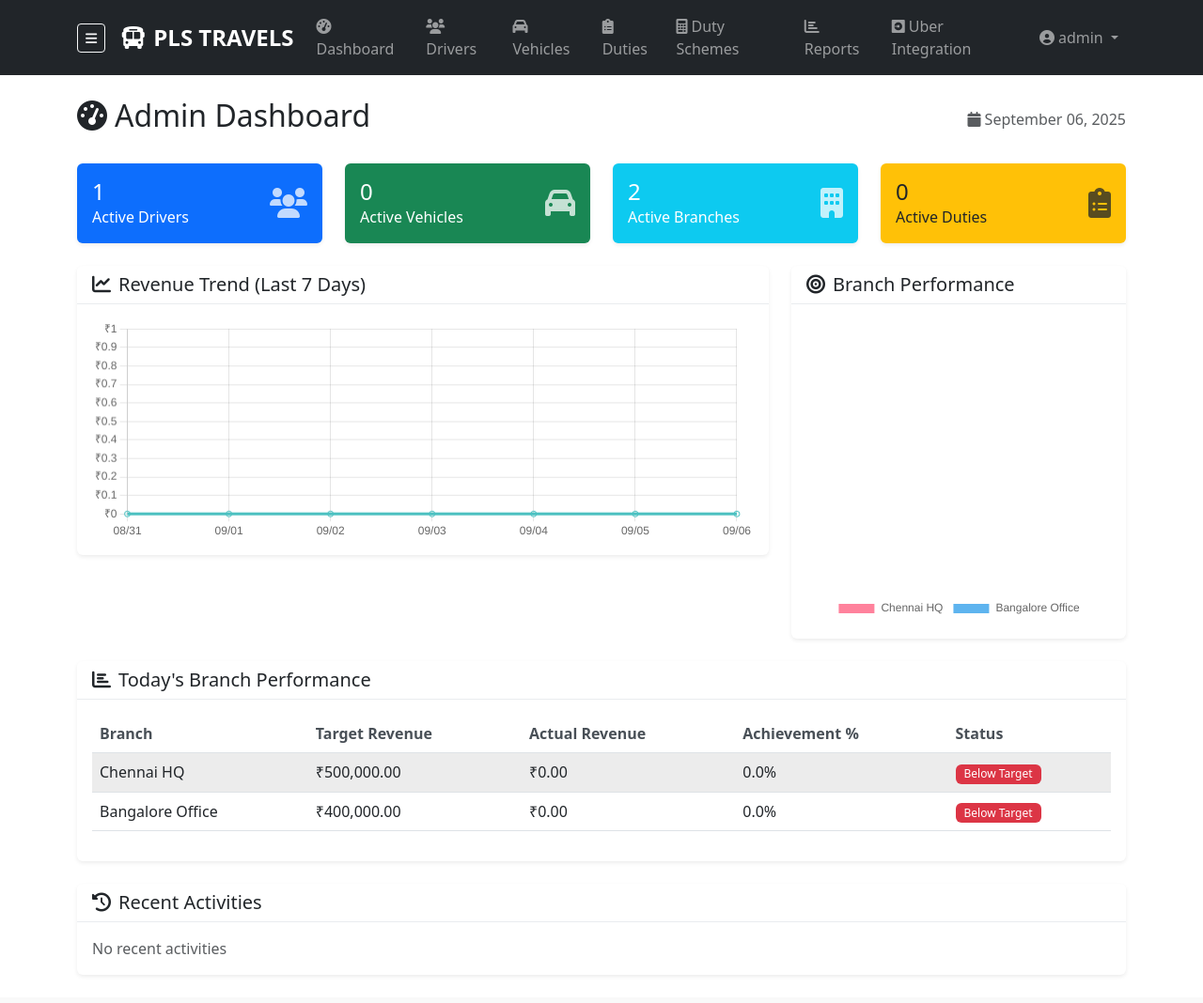
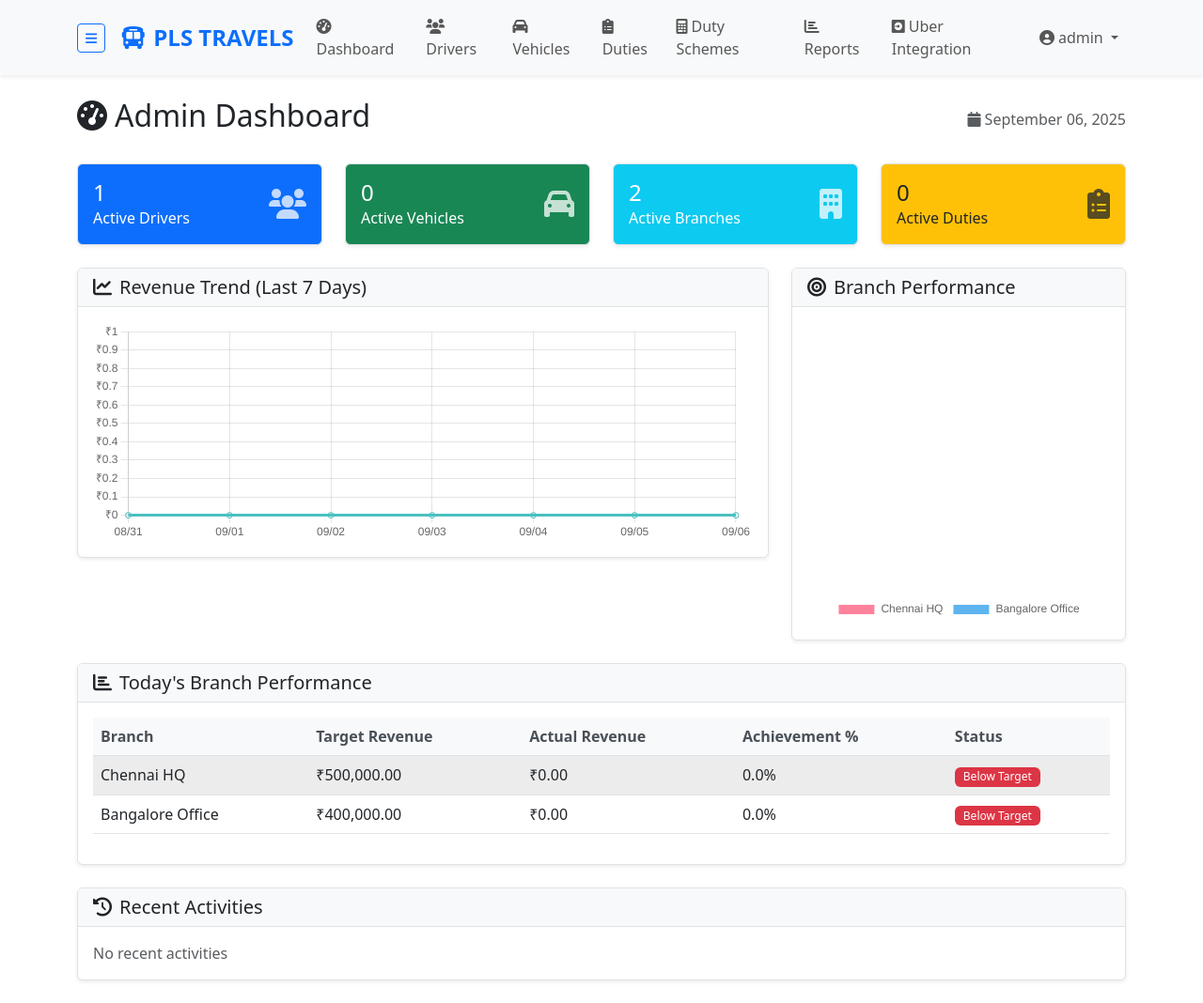
Before and after one commit to jyothilaxmika/pls_travels_webapp, a Flask app: page /admin/dashboard in a window 1280 px wide. Shown: the whole page at 94% size. Before the commit the page ends 1016 px from the top, so only its background shows below. Run offline with Flask 3, Linux system fonts and the light colour scheme; a user stored in the database is signed in; data comes from the database, SQL or seed files in the repository; data that the repository does not hold is empty; some libraries are stand-ins or nearby versions.

Commit message:
Update application theme and styling for a refreshed user interface
Refactors CSS and HTML to implement a new light theme, adjust card and table styles, and update the navigation bar appearance, including support for dark theme.

Replit-Commit-Author: Agent
Replit-Commit-Session-Id: 680ec3bd-b75e-48e8-8b34-13d4139587ea
Replit-Commit-Checkpoint-Type: full_checkpoint
Replit-Commit-Screenshot-Url: https://storage.googleapis.com/screenshot-production-us-central1/01513e7b-5595-47a8-9245-1fda80e362cf/680ec3bd-b75e-48e8-8b34-13d4139587ea/UwBZA7L

```diff
--- a/static/css/custom.css
+++ b/static/css/custom.css
@@ -50,18 +50,18 @@
 
 /* Enhanced card styling */
 .card {
-    border: none;
+    border: 1px solid #dee2e6;
     box-shadow: 0 0.125rem 0.25rem rgba(0, 0, 0, 0.075);
     transition: box-shadow 0.15s ease-in-out;
 }
 
 .card:hover {
-    box-shadow: 0 0.5rem 1rem rgba(0, 0, 0, 0.15);
+    box-shadow: 0 0.25rem 0.75rem rgba(0, 0, 0, 0.1);
 }
 
 .card-header {
-    background-color: var(--bs-gray-50);
-    border-bottom: 1px solid var(--bs-gray-200);
+    background-color: #f8f9fa;
+    border-bottom: 1px solid #dee2e6;
     font-weight: 600;
 }
 
@@ -187,8 +187,8 @@ input[type="file"] {
 .table th {
     border-top: none;
     font-weight: 600;
-    color: var(--bs-gray-700);
-    background-color: var(--bs-gray-50);
+    color: #495057;
+    background-color: #f8f9fa;
 }
 
 .table-striped > tbody > tr:nth-of-type(odd) > td {
@@ -258,7 +258,23 @@ input[type="file"] {
     }
 }
 
-/* Dark theme enhancements (already using dark theme) */
+/* Light theme enhancements */
+[data-bs-theme="light"] {
+    --bs-body-bg: #ffffff;
+    --bs-body-color: #212529;
+}
+
+[data-bs-theme="light"] .card {
+    background-color: #ffffff;
+    border: 1px solid #dee2e6;
+}
+
+[data-bs-theme="light"] .table th {
+    background-color: #f8f9fa;
+    color: #495057;
+}
+
+/* Dark theme support */
 [data-bs-theme="dark"] {
     --bs-body-bg: #1a1d20;
     --bs-body-color: #dee2e6;
@@ -272,6 +288,23 @@ input[type="file"] {
 [data-bs-theme="dark"] .table th {
     background-color: #404448;
     color: #dee2e6;
+}
+
+[data-bs-theme="dark"] .navbar-light {
+    background-color: #343a40 !important;
+    border-color: #495057;
+}
+
+[data-bs-theme="dark"] .navbar-light .navbar-brand {
+    color: #ffffff;
+}
+
+[data-bs-theme="dark"] .navbar-light .nav-link {
+    color: rgba(255,255,255,.75);
+}
+
+[data-bs-theme="dark"] .navbar-light .nav-link:hover {
+    color: #ffffff;
 }
 
 /* Custom scrollbar for webkit browsers */
--- a/templates/base.html
+++ b/templates/base.html
@@ -11,14 +11,14 @@
 <body>
     <!-- Navigation -->
     {% if current_user.is_authenticated %}
-    <nav class="navbar navbar-expand-lg navbar-dark bg-dark">
+    <nav class="navbar navbar-expand-lg navbar-light bg-light shadow-sm">
         <div class="container">
             <!-- Left column hamburger menu -->
             <div class="d-flex align-items-center">
-                <button class="btn btn-outline-light btn-sm me-3" type="button" data-bs-toggle="offcanvas" data-bs-target="#sidebarMenu" aria-controls="sidebarMenu">
+                <button class="btn btn-outline-primary btn-sm me-3" type="button" data-bs-toggle="offcanvas" data-bs-target="#sidebarMenu" aria-controls="sidebarMenu">
                     <i class="fas fa-bars"></i>
                 </button>
-                <a class="navbar-brand fw-bold" href="{{ url_for('index') }}">
+                <a class="navbar-brand fw-bold text-primary" href="{{ url_for('index') }}">
                     <i class="fas fa-bus me-2"></i>PLS TRAVELS
                 </a>
             </div>
@@ -127,7 +127,7 @@
             <h5 class="offcanvas-title" id="sidebarMenuLabel">
                 <i class="fas fa-bus me-2"></i>PLS TRAVELS
             </h5>
-            <button type="button" class="btn-close btn-close-white" data-bs-dismiss="offcanvas" aria-label="Close"></button>
+            <button type="button" class="btn-close" data-bs-dismiss="offcanvas" aria-label="Close"></button>
         </div>
         <div class="offcanvas-body">
             <ul class="nav nav-pills flex-column mb-auto">
```
